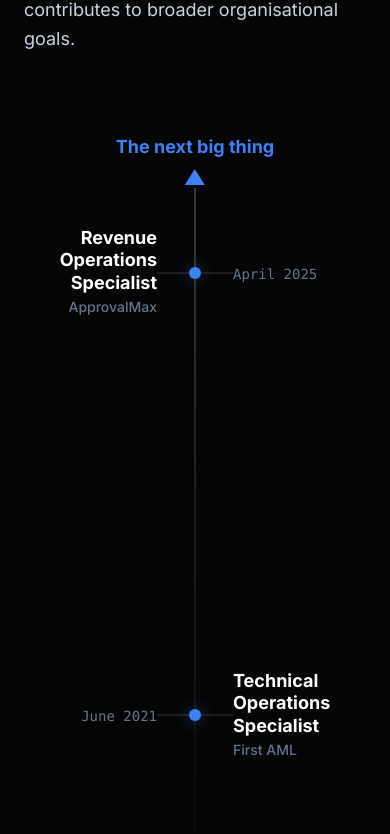
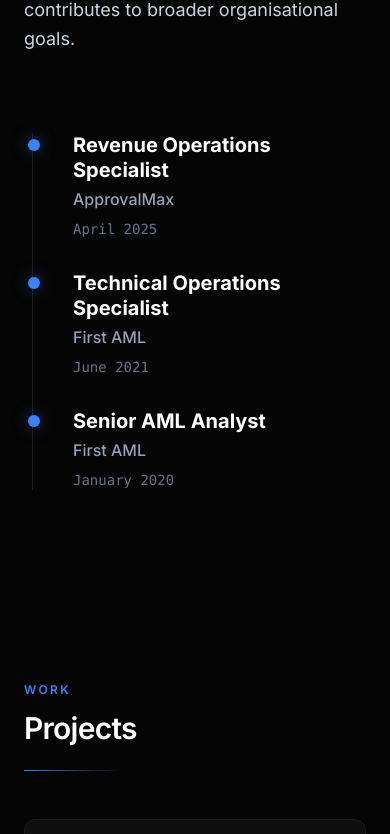
Before and after one commit to spheloung/sampheloung_portfoliosite, a React (Vite) app: page / in a window 390 px wide. Shown: the part 3249-4083 px from the top of the page. Built offline with nearby package versions, Linux system fonts and the light colour scheme.

Commit message:
feat: enhance footer interactions, optimize performance, and improve mobile responsiveness

```diff
--- a/components/Layout/Footer.tsx
+++ b/components/Layout/Footer.tsx
@@ -1,7 +1,10 @@
-import React from 'react';
-import { Github, Linkedin, Twitter, Mail } from 'lucide-react';
+import React, { useState } from 'react';
+import { AnimatePresence, motion } from 'framer-motion';
+import { Github, Linkedin, Mail } from 'lucide-react';
 
 const Footer: React.FC = () => {
+  const [showEmailTooltip, setShowEmailTooltip] = useState(false);
+
   return (
     <footer id="contact" className="relative py-20 border-t border-white/5 bg-background">
       <div className="max-w-4xl mx-auto px-6 text-center">
@@ -53,19 +56,42 @@ const Footer: React.FC = () => {
           </form>
         </div>
 
-        <div className="flex justify-center gap-8 mb-12">
-          <a href="#" className="text-slate-500 hover:text-white transition-colors duration-300 transform hover:scale-110">
+        <div className="flex justify-center gap-8 mb-12 relative">
+          <a href="https://www.linkedin.com/in/sam-pheloung-b7060b197/" target="_blank" rel="noopener noreferrer" aria-label="LinkedIn" className="text-slate-500 hover:text-white transition-colors duration-300 transform hover:scale-110">
             <Linkedin size={24} />
           </a>
-          <a href="#" className="text-slate-500 hover:text-white transition-colors duration-300 transform hover:scale-110">
+          <a href="https://www.github.com/spheloung" target="_blank" rel="noopener noreferrer" aria-label="GitHub" className="text-slate-500 hover:text-white transition-colors duration-300 transform hover:scale-110">
             <Github size={24} />
           </a>
-          <a href="#" className="text-slate-500 hover:text-white transition-colors duration-300 transform hover:scale-110">
-            <Twitter size={24} />
-          </a>
-          <a href="mailto:sam@example.com" className="text-slate-500 hover:text-white transition-colors duration-300 transform hover:scale-110">
-            <Mail size={24} />
-          </a>
+
+          {/* Email Icon with Popup */}
+          <div className="relative">
+            <button
+              onClick={() => {
+                setShowEmailTooltip(true);
+                setTimeout(() => setShowEmailTooltip(false), 3000); // Hide after 3s
+                window.location.href = "mailto:sam@example.com";
+              }}
+              aria-label="Email"
+              className="text-slate-500 hover:text-white transition-colors duration-300 transform hover:scale-110"
+            >
+              <Mail size={24} />
+            </button>
+
+            {/* Mini Modal / Tooltip */}
+            <AnimatePresence>
+              {showEmailTooltip && (
+                <motion.div
+                  initial={{ opacity: 0, x: 10, scale: 0.9 }}
+                  animate={{ opacity: 1, x: 20, scale: 1 }}
+                  exit={{ opacity: 0, x: 10, scale: 0.9 }}
+                  className="absolute left-full top-1/2 -translate-y-1/2 bg-white text-black text-xs font-bold py-2 px-3 rounded-lg shadow-xl whitespace-nowrap z-50 pointer-events-none after:content-[''] after:absolute after:right-full after:top-1/2 after:-translate-y-1/2 after:border-8 after:border-y-transparent after:border-l-transparent after:border-r-white"
+                >
+                  Look forward to hearing from you!
+                </motion.div>
+              )}
+            </AnimatePresence>
+          </div>
         </div>
 
         <div className="text-slate-600 text-sm">
--- a/components/sections/About.tsx
+++ b/components/sections/About.tsx
@@ -19,6 +19,7 @@ const About: React.FC = () => {
             <img
               src="/images/Profile-Pic.webp"
               alt="Sam Pheloung"
+              loading="lazy"
               className="w-full h-full object-cover transition-all duration-700 ease-out scale-105 group-hover:scale-100"
             />
 
--- a/components/sections/Career.tsx
+++ b/components/sections/Career.tsx
@@ -82,8 +82,30 @@ const Career: React.FC = () => {
 
           {/* Right Column: The Vertical Timeline */}
           {/* We use a fixed height container for the timeline visual */}
-          <div className="lg:col-span-6 relative h-[700px] mt-8 lg:mt-0">
+          <div className="lg:col-span-6 relative lg:h-[700px] mt-8 lg:mt-0">
 
+            {/* --- MOBILE/TABLET VIEW (Simple Stack) --- */}
+            <div className="lg:hidden space-y-8 pl-4 border-l border-white/10 ml-2">
+              {timelineItems.map((item) => (
+                <div key={item.date} className="relative pl-6">
+                  {/* Dot on line */}
+                  <div className="absolute -left-[21px] top-1.5 w-3 h-3 bg-accent rounded-full shadow-[0_0_15px_rgba(59,130,246,0.5)]" />
+
+                  <h4 className="text-xl font-bold text-white leading-tight">{item.role}</h4>
+                  <span className="text-base text-slate-400 font-medium block mt-1">{item.company}</span>
+                  <span className="font-mono text-sm text-slate-500 block mt-2">
+                    {new Date(item.date).toLocaleDateString("en-GB", {
+                      month: "long",
+                      year: "numeric",
+                    })}
+                  </span>
+                </div>
+              ))}
+            </div>
+
+
+            {/* --- DESKTOP VIEW (Central Line Animation) --- */}
+            <div className="hidden lg:block relative h-full">
               {/* FULL HEIGHT CENTER LINE */}
               <div className="absolute left-1/2 top-[55px] bottom-0 w-px bg-gradient-to-b from-white/40 via-white/20 to-white/5 -translate-x-1/2" />
 
@@ -117,7 +139,6 @@ const Career: React.FC = () => {
                     className="absolute left-1/2 w-full flex items-center justify-center pointer-events-none"
                     style={{ top: `${topPercent}%` }}
                   >
-
                     {/* LEFT SIDE CONTENT */}
                     <div className="flex-1 flex justify-end items-center pr-8 relative">
                       {/* If item is on the LEFT, show Role/Company here */}
@@ -140,14 +161,11 @@ const Career: React.FC = () => {
                       )}
 
                       {/* Left Connector Line */}
-                    {/* Touches the dot on the right side of this box */}
                       <div className="absolute right-0 top-1/2 -translate-y-1/2 w-8 h-px bg-white/20" />
                     </div>
 
 
                     {/* CENTER NODE DOT */}
-                  {/* Static flex item. 'shrink-0' ensures it stays 12x12px. */}
-                  {/* z-10 puts it above the vertical line. */}
                     <div className="relative z-10 shrink-0">
                       <div className="w-3 h-3 bg-accent rounded-full shadow-[0_0_15px_rgba(59,130,246,0.5)]" />
                     </div>
@@ -156,7 +174,6 @@ const Career: React.FC = () => {
                     {/* RIGHT SIDE CONTENT */}
                     <div className="flex-1 flex justify-start items-center pl-8 relative">
                       {/* Right Connector Line */}
-                    {/* Touches the dot on the left side of this box */}
                       <div className="absolute left-0 top-1/2 -translate-y-1/2 w-8 h-px bg-white/20" />
 
                       {/* If item is on the LEFT, show Date here */}
@@ -182,7 +199,7 @@ const Career: React.FC = () => {
                   </motion.div>
                 );
               })}
-
+            </div>
           </div>
         </div>
       </div>
--- a/components/sections/Certifications.tsx
+++ b/components/sections/Certifications.tsx
@@ -50,6 +50,7 @@ const Certifications: React.FC = () => {
                   <img
                     src={cert.image}
                     alt={cert.name}
+                    loading="lazy"
                     className="h-24 md:h-28 w-auto object-contain relative z-10 transition-transform duration-500 group-hover:scale-110 drop-shadow-2xl"
                     style={{ transform: `scale(${cert.scale || 1})` }}
                   />
--- a/components/sections/Photography.tsx
+++ b/components/sections/Photography.tsx
@@ -135,6 +135,7 @@ const Photography: React.FC = () => {
                     <img
                       src={location.image}
                       alt={location.name}
+                      loading="lazy"
                       className="w-full h-full object-cover transition-transform duration-700 group-hover:scale-110 opacity-80 group-hover:opacity-100"
                     />
                     <div className="absolute inset-0 bg-gradient-to-t from-black/80 via-black/20 to-transparent" />
--- a/components/sections/Projects.tsx
+++ b/components/sections/Projects.tsx
@@ -55,6 +55,7 @@ const Projects: React.FC = () => {
                   <img
                     src={project.image}
                     alt={project.title}
+                    loading="lazy"
                     className="w-full h-full object-cover transform group-hover:scale-105 transition-transform duration-700 ease-out"
                   />
                 </div>
```
Lines whose indentation alone changed are shown as unchanged.
